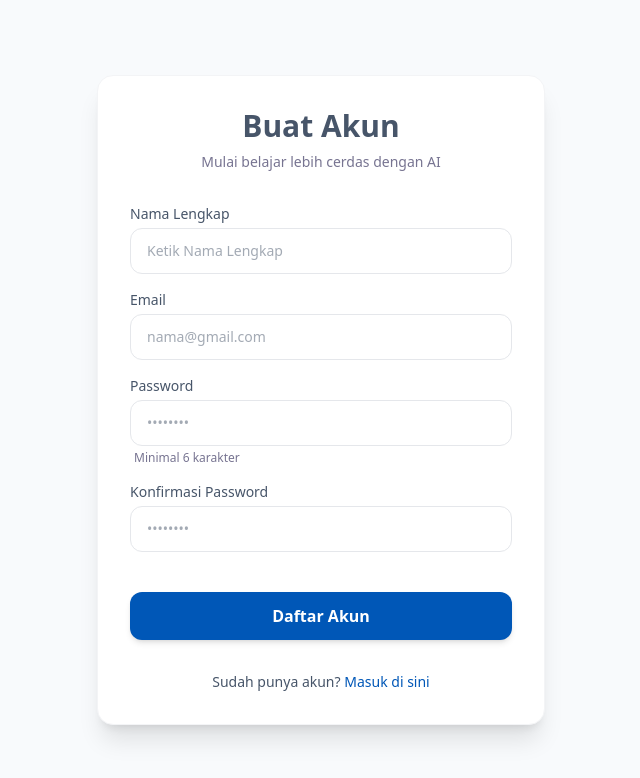
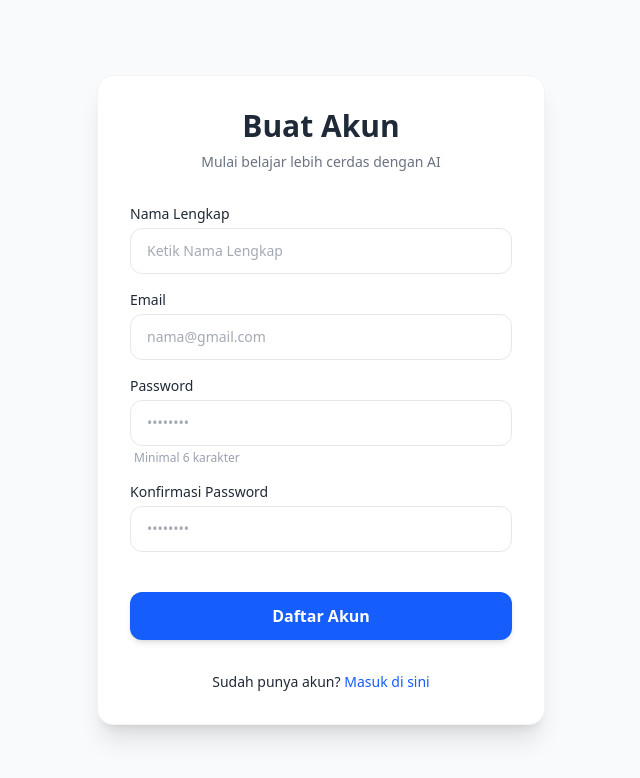
Before and after one commit to abel1494/skripsi-rag-academic-assistent-system, a Next.js app: page /register in a window 1280 px wide. Shown: the top 778 px of the page, without its empty margins (319-959 px from the left). Built offline with nearby package versions, Linux system fonts and the light colour scheme.

Commit message:
Update page.tsx

```diff
--- a/app/register/page.tsx
+++ b/app/register/page.tsx
@@ -24,18 +24,23 @@ export default function RegisterPage() {
     setIsLoading(true);
 
     try {
+      // PERBAIKAN: Mengirim email, password, DAN nama lengkap ke backend
       const response = await fetch("https://rag-backend-skripsi.vercel.app/register", {
         method: "POST",
         headers: { "Content-Type": "application/json" },
         body: JSON.stringify({
           email: email,
-          password: password
+          password: password,
+          full_name: name // Mengirim nama agar masuk ke metadata Supabase
         }),
       });
 
       const data = await response.json();
 
       if (response.ok) {
+        // SIMPAN KE LOCALSTORAGE: Supaya Dashboard bisa langsung tahu nama usernya
+        localStorage.setItem("user_name", name);
+
         alert("Pendaftaran berhasil! Silakan login pakai akun barumu.");
         router.push("/login");
       } else {
@@ -43,51 +48,51 @@ export default function RegisterPage() {
       }
     } catch (error) {
       console.error("Register Error:", error);
-      alert("Gagal terhubung ke server. Pastikan uvicorn Python menyala.");
+      alert("Gagal terhubung ke server. Pastikan backend Python menyala.");
     } finally {
       setIsLoading(false);
     }
   };
 
   return (
-    <div className="min-h-screen flex items-center justify-center p-4 font-sans bg-neutralBg">
+    <div className="min-h-screen flex items-center justify-center p-4 font-sans bg-[#F9FAFB]">
       {/* Register Card */}
       <div className="bg-white p-8 rounded-2xl shadow-xl w-full max-w-md border border-gray-100">
 
         {/* Header */}
         <div className="text-center mb-8">
-          <h1 className="text-3xl font-bold text-secondary mb-2">Buat Akun</h1>
-          <p className="text-tertiary text-sm">Mulai belajar lebih cerdas dengan AI</p>
+          <h1 className="text-3xl font-bold text-[#1F2937] mb-2">Buat Akun</h1>
+          <p className="text-gray-500 text-sm">Mulai belajar lebih cerdas dengan AI</p>
         </div>
 
         {/* Form */}
         <form className="space-y-4" onSubmit={handleRegister}>
           <div>
-            <label className="block text-sm font-medium text-secondary mb-1">Nama Lengkap</label>
+            <label className="block text-sm font-medium text-[#1F2937] mb-1">Nama Lengkap</label>
             <input
               type="text"
               required
               value={name}
               onChange={(e) => setName(e.target.value)}
               placeholder="Ketik Nama Lengkap"
-              className="w-full px-4 py-3 rounded-xl border border-gray-200 focus:outline-none focus:ring-2 focus:ring-primary focus:border-transparent transition-all text-sm"
+              className="w-full px-4 py-3 rounded-xl border border-gray-200 focus:outline-none focus:ring-2 focus:ring-blue-600 focus:border-transparent transition-all text-sm"
             />
           </div>
 
           <div>
-            <label className="block text-sm font-medium text-secondary mb-1">Email</label>
+            <label className="block text-sm font-medium text-[#1F2937] mb-1">Email</label>
             <input
               type="email"
               required
               value={email}
               onChange={(e) => setEmail(e.target.value)}
               placeholder="nama@gmail.com"
-              className="w-full px-4 py-3 rounded-xl border border-gray-200 focus:outline-none focus:ring-2 focus:ring-primary focus:border-transparent transition-all text-sm"
+              className="w-full px-4 py-3 rounded-xl border border-gray-200 focus:outline-none focus:ring-2 focus:ring-blue-600 focus:border-transparent transition-all text-sm"
             />
           </div>
 
           <div>
-            <label className="block text-sm font-medium text-secondary mb-1">Password</label>
+            <label className="block text-sm font-medium text-[#1F2937] mb-1">Password</label>
             <input
               type="password"
               required
@@ -95,13 +100,13 @@ export default function RegisterPage() {
               value={password}
               onChange={(e) => setPassword(e.target.value)}
               placeholder="••••••••"
-              className="w-full px-4 py-3 rounded-xl border border-gray-200 focus:outline-none focus:ring-2 focus:ring-primary focus:border-transparent transition-all text-sm"
+              className="w-full px-4 py-3 rounded-xl border border-gray-200 focus:outline-none focus:ring-2 focus:ring-blue-600 focus:border-transparent transition-all text-sm"
             />
-            <p className="text-xs text-tertiary mt-1 ml-1">Minimal 6 karakter</p>
+            <p className="text-xs text-gray-400 mt-1 ml-1">Minimal 6 karakter</p>
           </div>
 
           <div>
-            <label className="block text-sm font-medium text-secondary mb-1">Konfirmasi Password</label>
+            <label className="block text-sm font-medium text-[#1F2937] mb-1">Konfirmasi Password</label>
             <input
               type="password"
               required
@@ -109,23 +114,23 @@ export default function RegisterPage() {
               value={confirmPassword}
               onChange={(e) => setConfirmPassword(e.target.value)}
               placeholder="••••••••"
-              className="w-full px-4 py-3 rounded-xl border border-gray-200 focus:outline-none focus:ring-2 focus:ring-primary focus:border-transparent transition-all text-sm"
+              className="w-full px-4 py-3 rounded-xl border border-gray-200 focus:outline-none focus:ring-2 focus:ring-blue-600 focus:border-transparent transition-all text-sm"
             />
           </div>
 
           <button
             type="submit"
             disabled={isLoading}
-            className="w-full bg-primary text-white font-bold py-3 rounded-xl hover:bg-blue-700 transition-colors shadow-md mt-6 disabled:opacity-50"
+            className="w-full bg-blue-600 text-white font-bold py-3 rounded-xl hover:bg-blue-700 transition-all shadow-md mt-6 disabled:opacity-50 active:scale-95"
           >
             {isLoading ? "Memproses..." : "Daftar Akun"}
           </button>
         </form>
 
         {/* Footer */}
-        <p className="text-center text-sm text-secondary mt-8">
+        <p className="text-center text-sm text-[#1F2937] mt-8">
           Sudah punya akun?{" "}
-          <Link href="/login" className="text-primary font-medium hover:underline">
+          <Link href="/login" className="text-blue-600 font-medium hover:underline">
             Masuk di sini
           </Link>
         </p>
```
